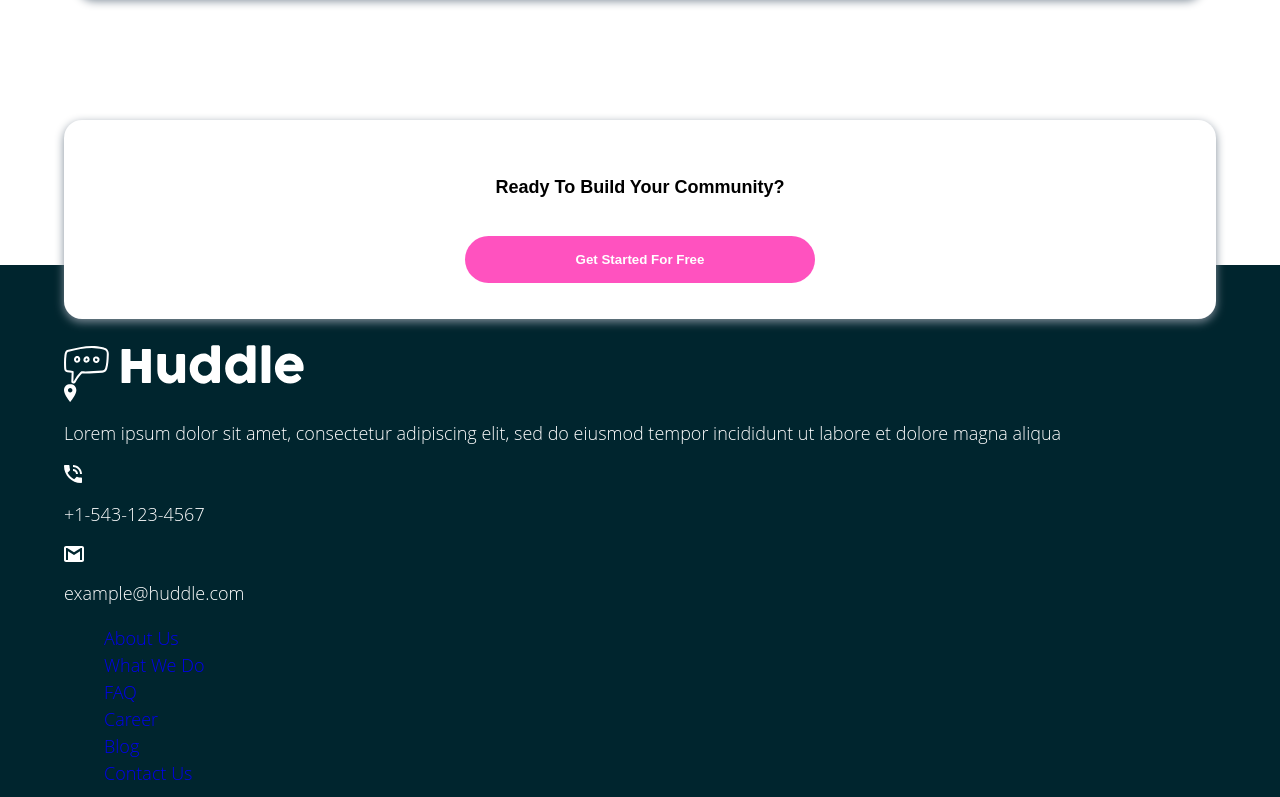
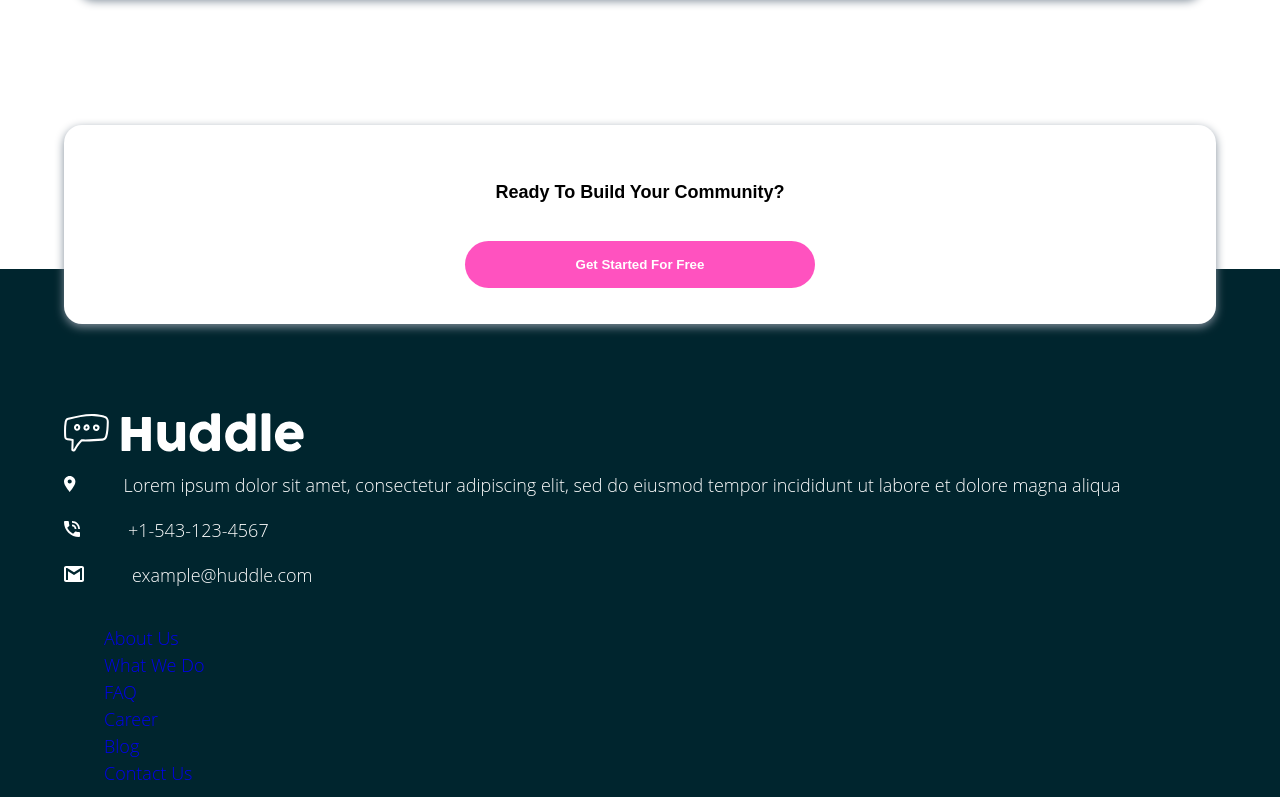
Before and after one commit to NTHB/huddle-project, a plain HTML site: page index.html in a window 1280 px wide. Shown: the part 3963-4760 px from the top of the page. Drawn offline with Linux system fonts and the light colour scheme.

Commit message:
add style to footer

```diff
--- a/index.html
+++ b/index.html
@@ -80,22 +80,22 @@
   </section>
 
   <footer>
-    <div>
     <img src="./images/logo-white.svg" alt="inverted color logo">
-        <div>
-          <img src="./images/icon-location.svg" alt="location icon">
+    <div class="contact-info">
+      <div class="contact">
+        <img src="./images/icon-location.svg" alt="location icon" class="icon">
         <p>
           Lorem ipsum dolor sit amet, consectetur adipiscing elit, sed do eiusmod tempor incididunt ut labore et dolore magna aliqua
         </p>
       </div>
-        <div>
-          <img src="./images/icon-phone.svg" alt="phone icon">
+      <div class="contact">
+        <img src="./images/icon-phone.svg" alt="phone icon" class="icon">
         <p>
           +1-543-123-4567
         </p>
       </div>
-        <div>
-          <img src="./images/icon-email.svg" alt="email icon">
+      <div class="contact">
+        <img src="./images/icon-email.svg" alt="email icon" class="icon">
         <p>
           example@huddle.com
         </p>
--- a/styles.css
+++ b/styles.css
@@ -128,8 +128,11 @@ section img {
 }
 
 .commit-section {
-    margin: 50px auto;
+    margin: 0 auto;
     width: 90%;
+
+    position: relative;
+    top: 55px;
 }
 
 .commit-section h2 {
@@ -155,10 +158,28 @@ footer {
     background-color: #00252e;
     color: white;
 
-    position: relative;
-    top: -104px;
     z-index: -1;
 
     padding: 5vw;
-    padding-top: 5rem;
+    padding-top: 9rem;
 }
+
+.contact-info {
+    margin-top: 20px;
+}
+
+.contact {
+    display: flex;
+    align-items: flex-start;
+}
+
+.contact .icon {
+    margin-top: 0.25rem;
+    margin-right: 3rem;
+    height: 1rem;
+}
+
+.contact p {
+    display: inline-block;
+    margin-top: 0;
+}
```
Lines whose indentation alone changed are shown as unchanged.
